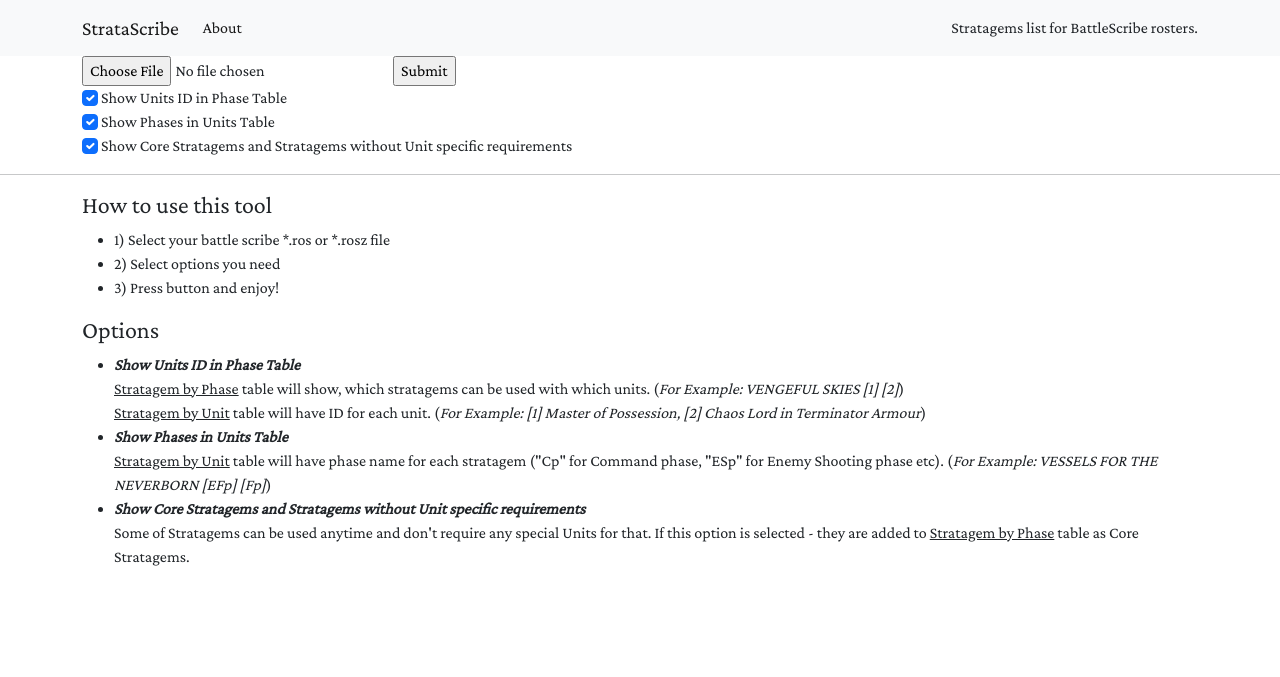
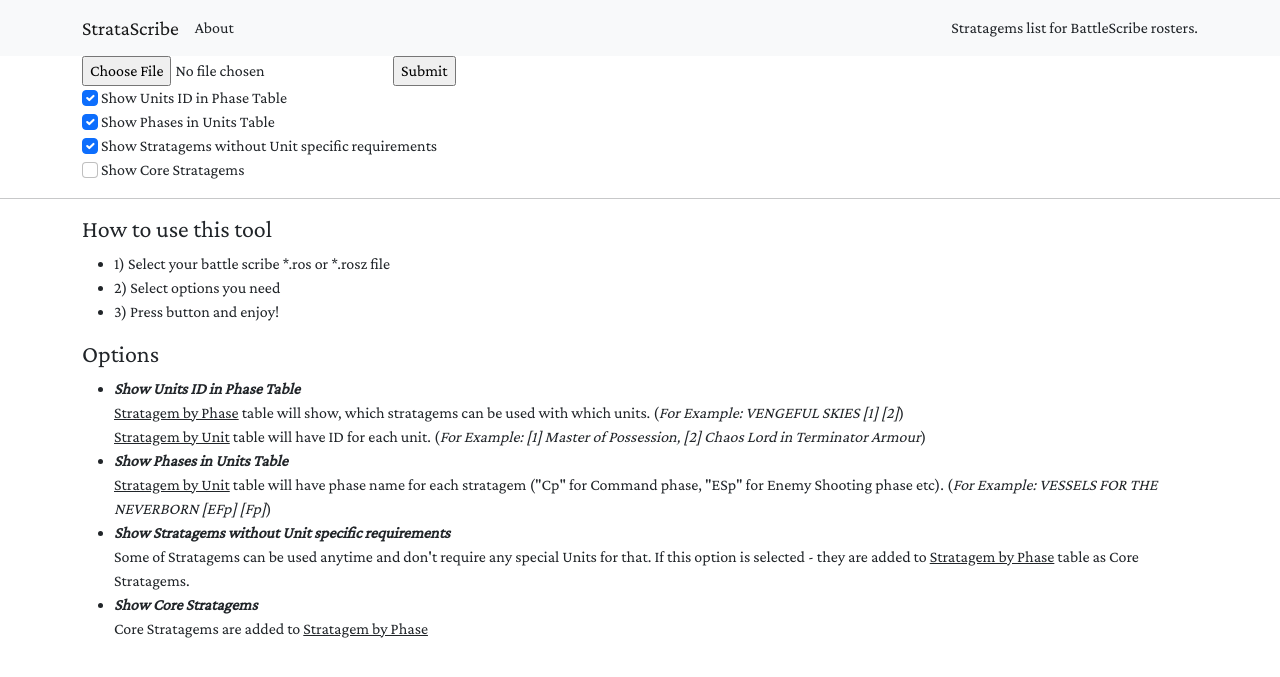
Before and after one commit to ScooloV/StrataScribe, a Flask app: page / in a window 1280 px wide. Shown: the top 677 px of the page. Run offline with Flask 2, Linux system fonts and the light colour scheme; parts of the project's set-up code (start-up, migrations or seed data) failed here and were passed over.

Commit message:
Added core stratagems support

```diff
--- a/main.py
+++ b/main.py
@@ -24,10 +24,17 @@ def upload_file():
             html_phase = prepare_html.convert_to_table(json_phase)
             html_units = prepare_html.convert_to_table(json_units)
             html_stratagems = prepare_html.convert_to_stratagem_list(json_stratagems)
-        return render_template("report.html", html_phase=html_phase, html_units=html_units, html_stratagems=html_stratagems)
+            return render_template("report.html", html_phase=html_phase, html_units=html_units, html_stratagems=html_stratagems)
+        else:
+            return render_template("upload.html")
 
     if request.method == 'GET':
         return render_template("upload.html")
+
+
+@app.route('/about', methods=['GET', 'POST'])
+def about_html():
+    return render_template("about.html")
 
 
 if __name__ == '__main__':
--- a/sublib/battle_parse.py
+++ b/sublib/battle_parse.py
@@ -44,6 +44,7 @@ def parse_battlescribe(battlescribe_file_name, request_options):
 
     _full_stratagems_list = []
     wh_empty_stratagems = []
+    wh_core_stratagems = []
 
     _read_ros_file(battlescribe_file_name)
     wh_faction = _find_faction()
@@ -52,10 +53,13 @@ def parse_battlescribe(battlescribe_file_name, request_options):
     if "show_empty" in request_options and request_options["show_empty"] == "on":
         wh_empty_stratagems = _filter_empty_stratagems(wh_faction)
 
+    if "show_core" in request_options and request_options["show_core"] == "on":
+        wh_core_stratagems = _filter_core_stratagems()
+
     wh_stratagems = _find_stratagems(wh_units)
 
-    result_phase = _prepare_stratagems_phase(wh_stratagems + wh_empty_stratagems, wh_units, wh_faction, request_options)
-    result_units = _prepare_stratagems_units(wh_stratagems + wh_empty_stratagems, wh_units, wh_faction, request_options)
+    result_phase = _prepare_stratagems_phase(wh_stratagems + wh_empty_stratagems + wh_core_stratagems, wh_units, wh_faction, request_options)
+    result_units = _prepare_stratagems_units(wh_stratagems + wh_empty_stratagems + wh_core_stratagems, wh_units, wh_faction, request_options)
 
     _delete_old_files()
 
@@ -166,12 +170,20 @@ def _filter_empty_stratagems(faction_id):
     result_list = []
     for empty_stratagem in _empty_stratagems_list:
         if faction_id["id"] == empty_stratagem["subfaction_id"] and faction_id["id"] != "" \
-                or faction_id["parent_id"] == empty_stratagem["faction_id"] and faction_id["parent_id"] != "" \
-                or empty_stratagem["type"] == "Core Stratagem":
+                or faction_id["parent_id"] == empty_stratagem["faction_id"] and faction_id["parent_id"] != "":
             result_list.append({"datasheet_id": "", "stratagem_id": empty_stratagem["id"]})
 
     return result_list
 
+
+def _filter_core_stratagems():
+    global _empty_stratagems_list
+    result_list = []
+    for empty_stratagem in _empty_stratagems_list:
+        if empty_stratagem["type"] == "Core Stratagem":
+            result_list.append({"datasheet_id": "", "stratagem_id": empty_stratagem["id"]})
+
+    return result_list
 
 def _find_stratagems(units_id):
     result_stratagems = []
--- a/templates/upload.html
+++ b/templates/upload.html
@@ -8,21 +8,18 @@
     <link href="https://cdn.jsdelivr.net/npm/bootstrap@5.2.3/dist/css/bootstrap.min.css" rel="stylesheet">
     <link href="https://fonts.googleapis.com/css?family=Crimson+Pro" rel="stylesheet">
 
-    <style>body {        font-family: 'Crimson Pro', serif;   }</style>
+    <style>body { font-family: 'Crimson Pro', serif; }</style>
 </head>
 <body>
 
 <nav class="navbar navbar-expand-md navbar-light bg-light">
     <div class="container">
-        <a class="navbar-brand">StrataScribe</a>
+        <a class="navbar-brand" href="/">StrataScribe</a>
 
         <div class="collapse navbar-collapse">
-            <ul class="navbar-nav me-auto">
-                <li class="nav-item active">
-                    <a class="nav-link active" href="about.html">About</a>
-                </li>
-            </ul>
+            <a class="nav-link active" href="about">About</a>
         </div>
+
         <div>Stratagems list for BattleScribe rosters.</div>
     </div>
 </nav>
@@ -42,7 +39,11 @@
         </div>
         <div>
             <input checked class="form-check-input" id="show_empty" name="show_empty" type="checkbox">
-            <label for="show_empty">Show Core Stratagems and Stratagems without Unit specific requirements </label>
+            <label for="show_empty">Show Stratagems without Unit specific requirements </label>
+        </div>
+        <div>
+            <input class="form-check-input" id="show_core" name="show_core" type="checkbox">
+            <label for="show_core">Show Core Stratagems </label>
         </div>
 
     </form>
@@ -63,9 +64,11 @@
         <li><i><b>Show Phases in Units Table</b></i></li>
         <u>Stratagem by Unit</u> table will have phase name for each stratagem ("Cp" for Command phase, "ESp" for Enemy Shooting phase etc). (<i>For Example: VESSELS FOR THE
         NEVERBORN [EFp] [Fp]</i>)
-        <li><i><b>Show Core Stratagems and Stratagems without Unit specific requirements </b></i></li>
+        <li><i><b>Show Stratagems without Unit specific requirements </b></i></li>
         Some of Stratagems can be used anytime and don't require any special Units for that. If this option is selected - they are added to <u>Stratagem by Phase</u> table as Core
         Stratagems.
+        <li><i><b>Show Core Stratagems </b></i></li>
+        Core Stratagems are added to <u>Stratagem by Phase</u>
     </ul>
 </div>
 
```
Also changed, not shown: flask_app.py (+8 -1 lines).
